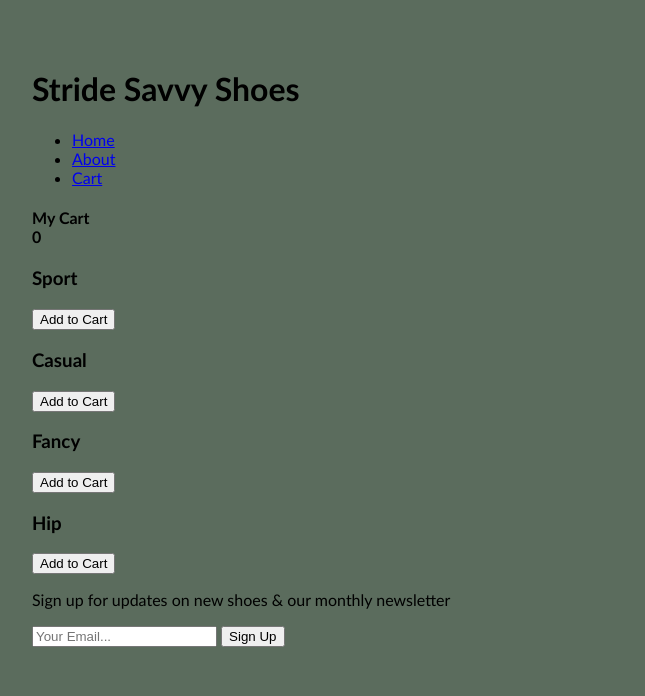
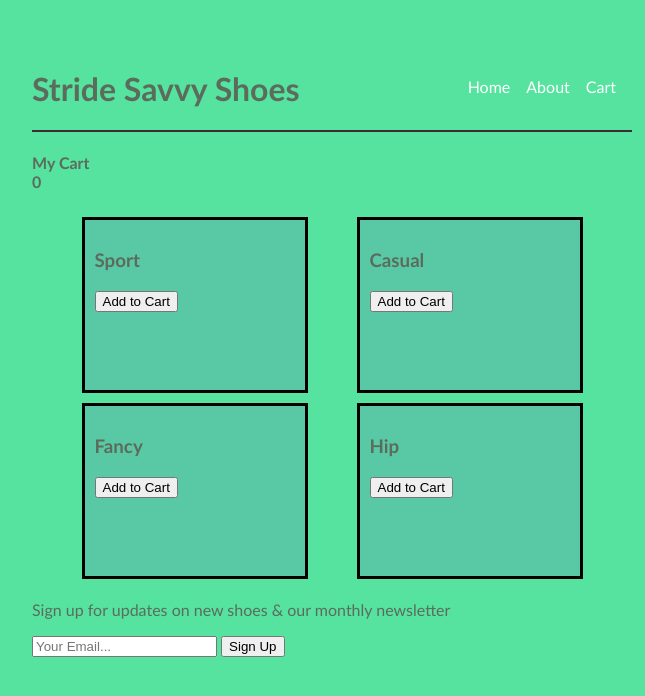
Before and after one commit to brajgon1/ProjectOne, a plain HTML site: page client/home.html in a window 1280 px wide. Shown: the whole page, without its empty margins (308-953 px from the left). Drawn offline with Linux system fonts and the light colour scheme.

Commit message:
additional CSS, changes in HTML

```diff
--- a/client/home.html
+++ b/client/home.html
@@ -41,7 +41,7 @@
     <div id="shoeCard">
       <!-- insert image of shoe here -->
       <h3>Hip</h3>
-      <button id="cartbtn">Add to Cart</button>
+      <button id="cartBtn">Add to Cart</button>
     </div>
   </section>
 
--- a/client/styles.css
+++ b/client/styles.css
@@ -1,8 +1,60 @@
 body {
     font-family:'Trebuchet MS', 'Lucida Sans Unicode', 'Lucida Grande', 'Lucida Sans', Arial, sans-serif;
-    background: #5B6C5D;
+    color: #5B6C5D;
+    background: #56E39F;
     margin: 1rem;
     padding: 1rem;
     max-width: 600px;
     margin: 2rem auto;
 }
+
+header {
+    border-bottom: 2px solid #3B2C35;
+    display: flex;
+    justify-content: space-between;
+    align-items: center;
+    flex-direction: row;
+}
+
+nav ul {
+    list-style-type: none;
+    display: flex;
+    justify-content: flex-end;
+    margin-bottom: 20px;
+}
+
+nav li {
+    margin-right: 1rem;
+}
+
+nav a {
+    text-decoration: none;
+    color: white;
+}
+
+nav a:hover {
+    color: yellow;
+    cursor: pointer;
+}
+
+#shoeContainer {
+    display: flex;
+    flex-wrap: wrap;
+    justify-content: space-around;
+    margin: 10px 25px;
+}
+
+#shoeCard {
+    background-color: #59C9A5;
+    height: 150px;
+    width: 200px;
+    padding: 10px;
+    margin: 5px;
+    border: solid black;
+}
+
+#cartBtn:hover {
+    cursor: pointer;
+    background-color: #2A1F2D;
+    color: yellowgreen;
+}
```
Also changed, not shown: client/about.html (+2 -0 lines).
